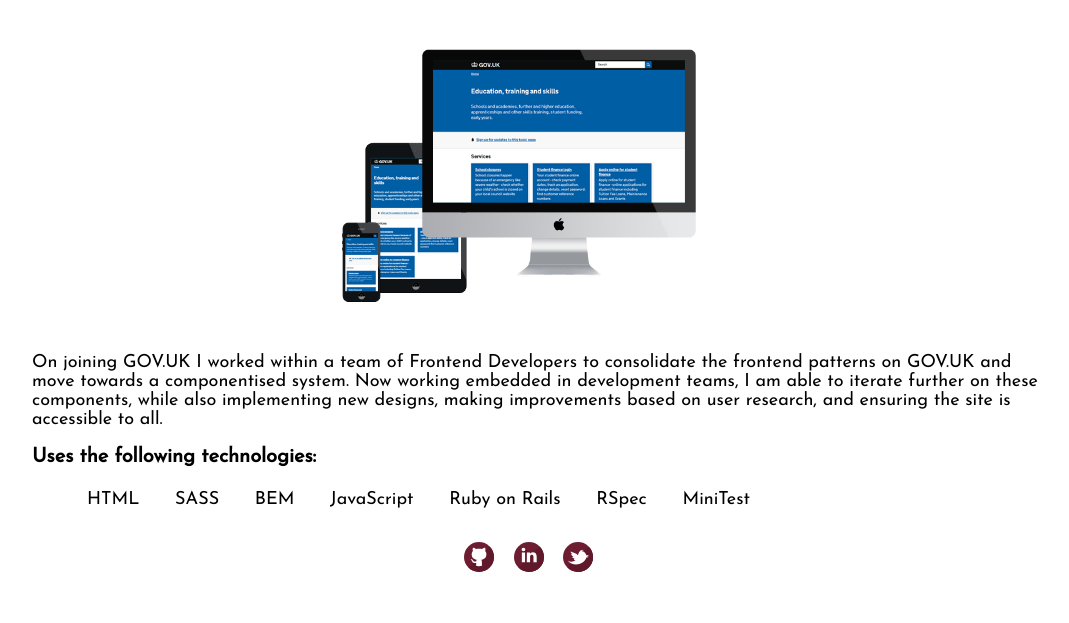
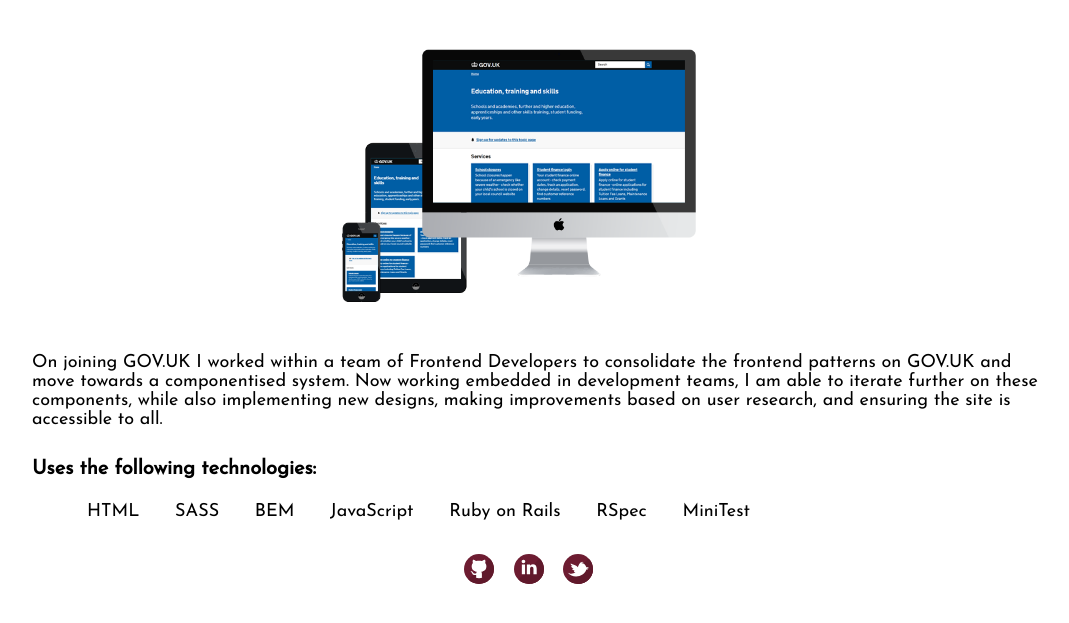
Before and after one commit to vanitabarrett/vanitabarrett.co.uk, a PHP site: page /project.php?govuk in a window 1280 px wide. Shown: the part 177-800 px from the top of the page, without its empty margins (104-1173 px from the left). Run offline with PHP 8.4, Linux system fonts and the light colour scheme; style sheets or scripts are compiled from the project's sources; some libraries are stand-ins or nearby versions; some web fonts are replaced.

Commit message:
Increase spacing above skills section

```diff
--- a/assets/styles/project.scss
+++ b/assets/styles/project.scss
@@ -42,10 +42,18 @@
         }
     }
 
-    &__technologies li {
-        display: inline-block;
-        list-style-type: none;
-        margin: 5px 15px;
+    &__technologies {
+        margin-top: 30px;
+
+        h2 {
+            margin: 0;
+        }
+
+        &-list li {
+            display: inline-block;
+            list-style-type: none;
+            margin: 5px 15px;
+        }
     }
 }
 
--- a/project.php
+++ b/project.php
@@ -32,8 +32,9 @@
     <p><?= $project['description'] ?></p>
 
     <?php if (isset($project['skills'])) { ?>
+        <div class="project-info__technologies">
             <h2>Uses the following technologies:</h2>
-        <ul class="project-info__technologies">
+            <ul class="project-info__technologies-list">
             <?php
                 $skills = explode(",", $project['skills']);
                 foreach ($skills as $skill) {
@@ -41,6 +42,7 @@
                 <li><?= $skill ?></li>
             <?php } end ?>
             </ul>
+        </div
     <?php } end ?>
 </div>
 
```
Lines whose indentation alone changed are shown as unchanged.
